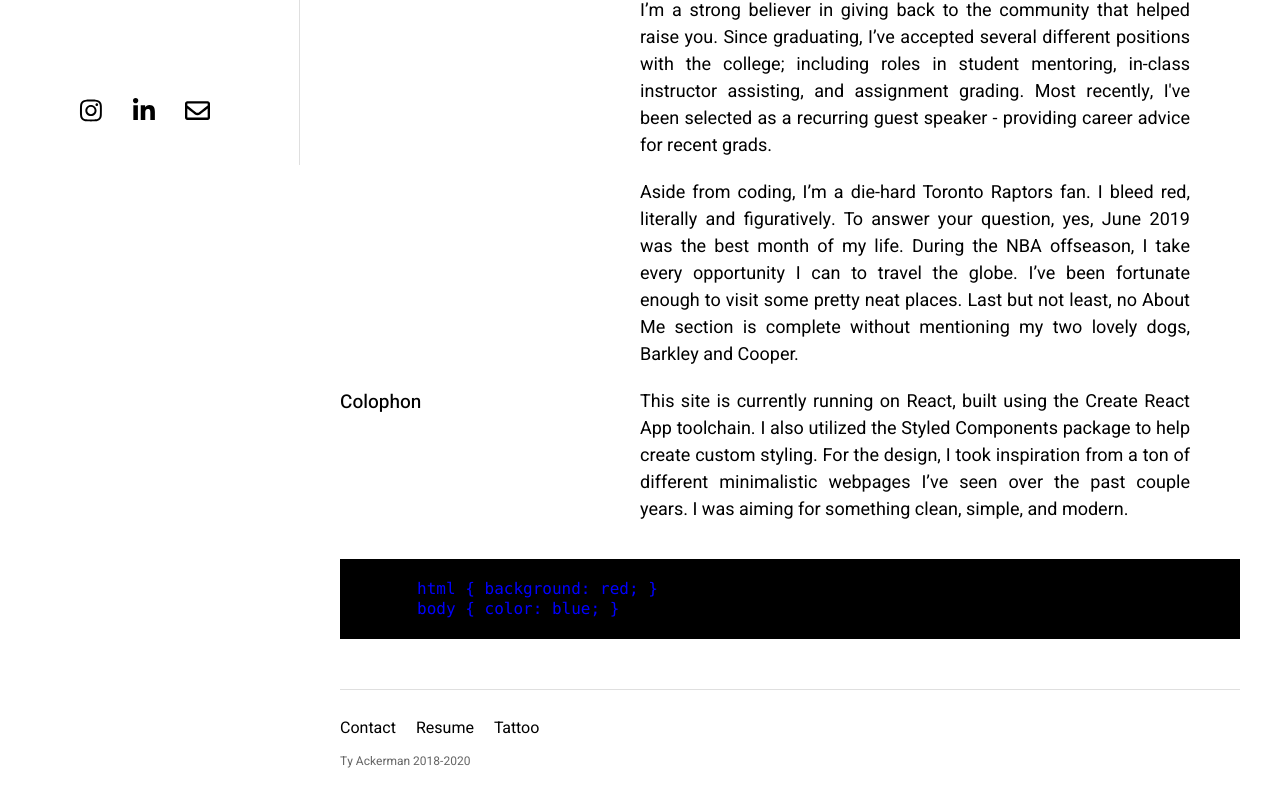
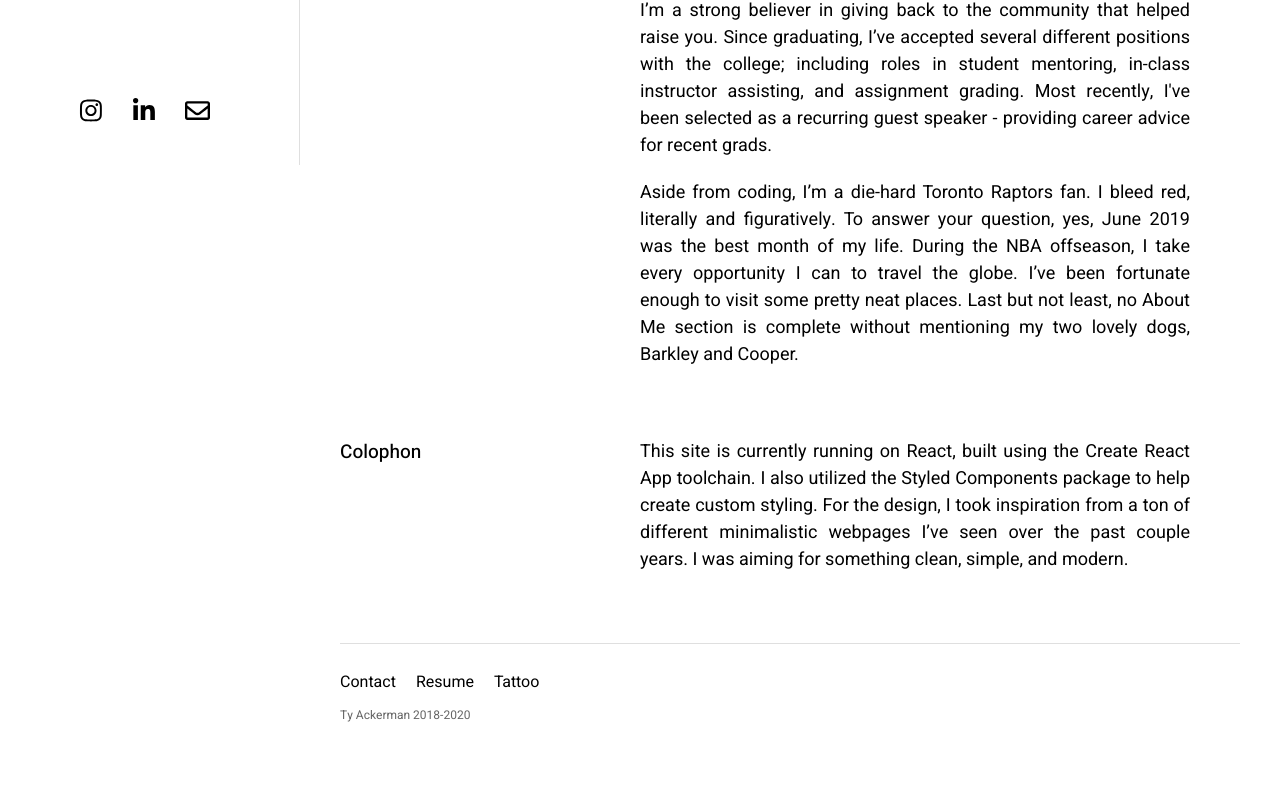
Before and after one commit to ty-ackerman/portfolio2020, a React (Create React App) app: page /about in a window 1280 px wide. Shown: the part 585-1385 px from the top of the page. After the commit the page ends 1339 px from the top, so only its background shows below. Built offline with nearby package versions, Linux system fonts and the light colour scheme; what react-animations would draw is missing.

Commit message:
Removed code accidentally committed

```diff
--- a/src/Components/AboutText.js
+++ b/src/Components/AboutText.js
@@ -131,12 +131,6 @@ export default function AboutText (props) {
           </div>
         )
       })}
-      <pre style={{ backgroundColor: 'black', color: 'blue' }}>
-        <code>{`
-        html { background: red; }
-        body { color: blue; }
-      `}</code>
-      </pre>
     </AboutContent>
   )
 }
```
